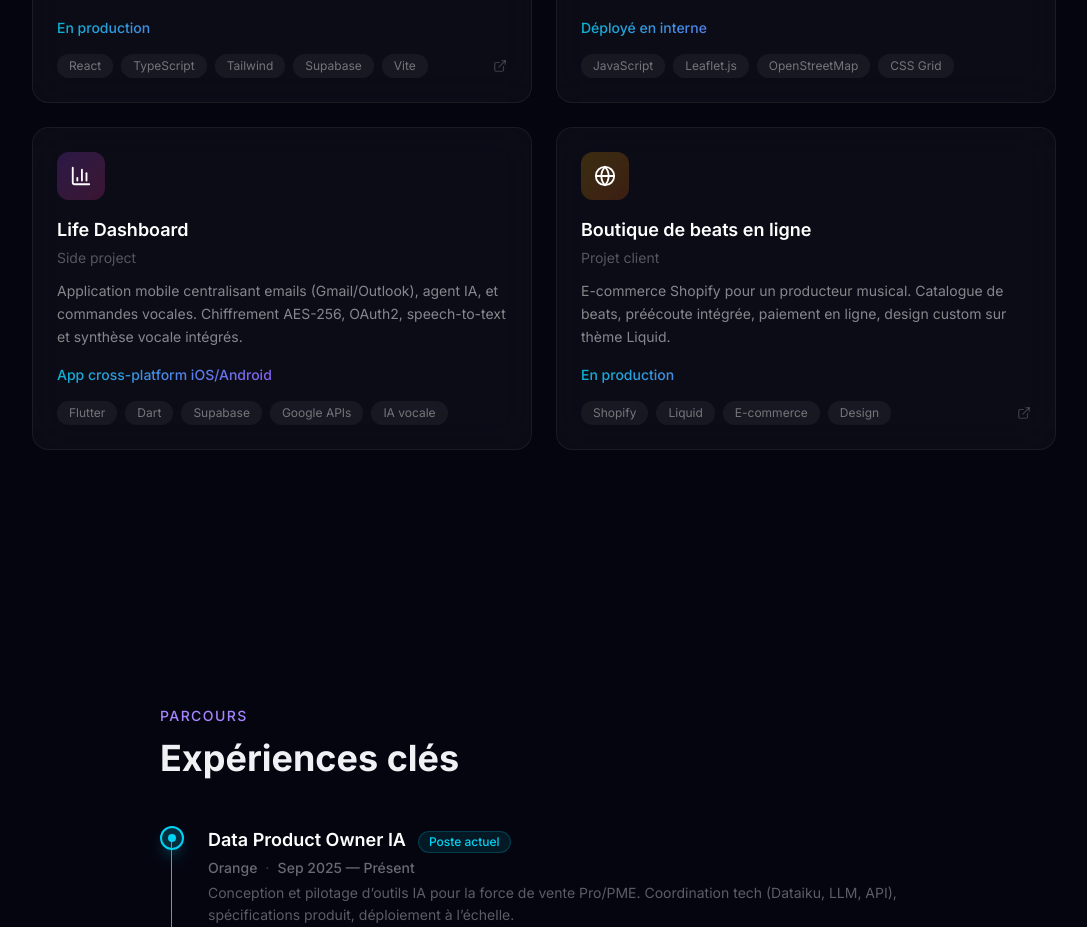
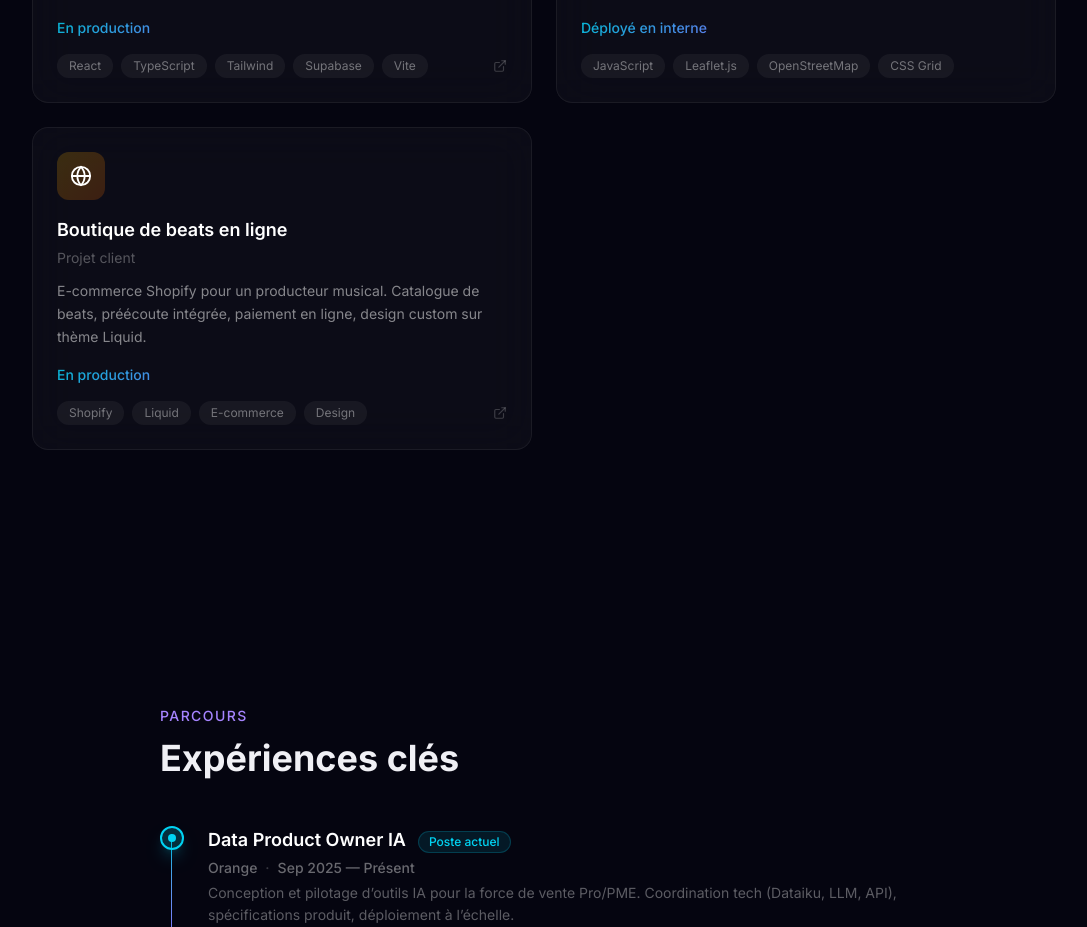
Before and after one commit to May-1600/cv-mayeul, a Next.js app: page / in a window 1280 px wide. Shown: the part 1700-2627 px from the top of the page, without its empty margins (96-1183 px from the left). Built offline with nearby package versions, Linux system fonts and the light colour scheme.

Commit message:
Remove Life Dashboard (unfinished)

```diff
--- a/data/cv-data.ts
+++ b/data/cv-data.ts
@@ -61,16 +61,6 @@ export const projects: Project[] = [
     metric: "D\u00e9ploy\u00e9 en interne",
     gradient: "from-red-500/20 to-orange-500/20",
     icon: "globe",
-  },
-  {
-    title: "Life Dashboard",
-    company: "Side project",
-    description:
-      "Application mobile centralisant emails (Gmail/Outlook), agent IA, et commandes vocales. Chiffrement AES-256, OAuth2, speech-to-text et synth\u00e8se vocale int\u00e9gr\u00e9s.",
-    tags: ["Flutter", "Dart", "Supabase", "Google APIs", "IA vocale"],
-    metric: "App cross-platform iOS/Android",
-    gradient: "from-purple-500/20 to-pink-500/20",
-    icon: "chart",
   },
   {
     title: "Boutique de beats en ligne",
```
